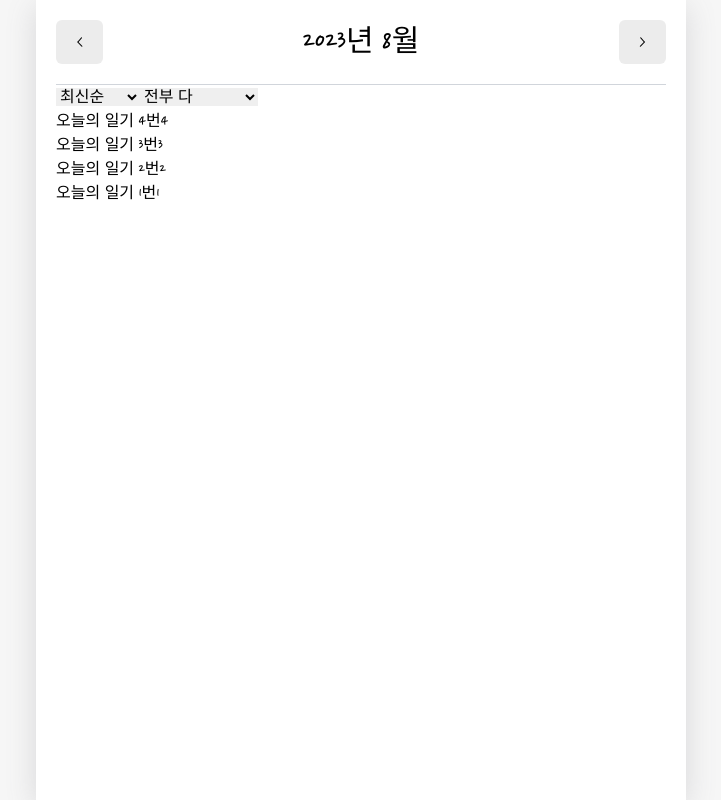
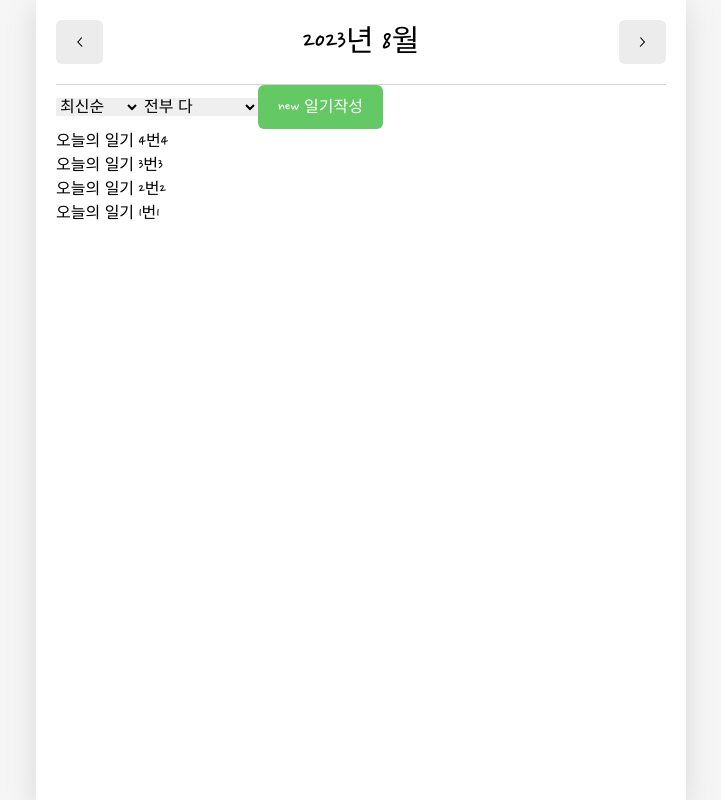
Before and after one commit to sihyonn/emotionDiary, a React (Create React App) app: page / in a window 1280 px wide. Shown: the whole page, without its empty margins (279-1000 px from the left). Built offline with nearby package versions, Linux system fonts and the light colour scheme; a web font is replaced by a local one.

Commit message:
feat: Home Page 새 일기 작성버튼 추가

```diff
--- a/src/components/DiaryList.jsx
+++ b/src/components/DiaryList.jsx
@@ -1,4 +1,6 @@
 import { useState } from "react";
+import Button from "./Button";
+import { useNavigate } from "react-router-dom";
 
 const sortOptionList = [
   { value: "latest", name: "최신순" },
@@ -27,6 +29,7 @@ const DiaryList = ({ diaryList }) => {
   // 정렬기준 상태 관리
   const [sortType, setSortType] = useState("latest");
   const [filter, setFilter] = useState("all");
+  const navigate = useNavigate();
 
   // 정렬순에 맞춰 데이터 변경해서 반환해주는 함수
   const getProcessedDiaryList = () => {
@@ -72,6 +75,13 @@ const DiaryList = ({ diaryList }) => {
         onChange={setFilter}
         optionList={filterOptionList}
       />
+      <Button
+        type={"positive"}
+        text={"new 일기작성"}
+        onClick={() => {
+          navigate("/new");
+        }}
+      />
       {getProcessedDiaryList().map((it) => (
         <div key={it.id}>
           {it.content}
```
Also changed, not shown: src/pages/Home.jsx (+0 -21 lines).
